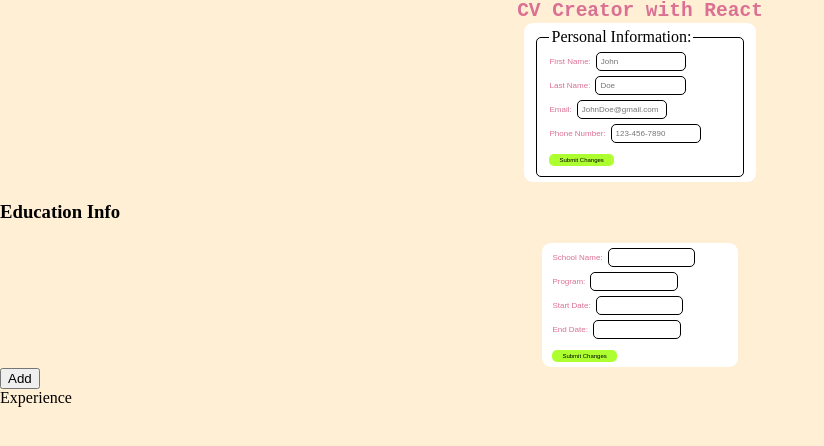
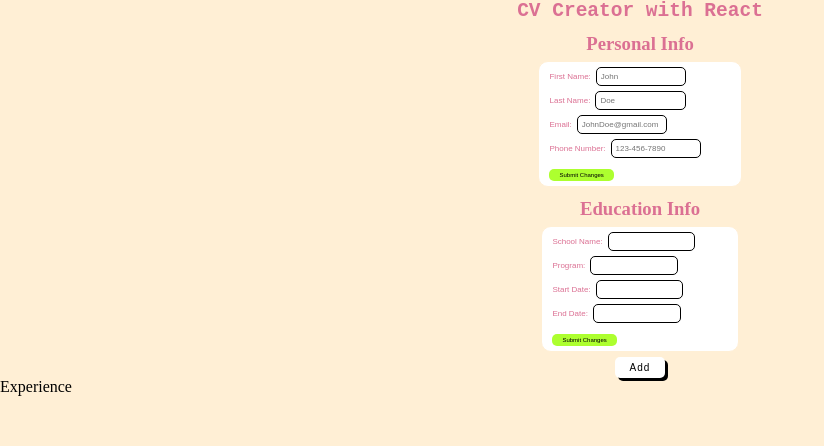
Before and after one commit to Hamad-98/react-CVProject, a React (Create React App) app: page / in a window 1280 px wide. Shown: the top 446 px of the page, without its empty margins (0-824 px from the left). Built offline with nearby package versions, Linux system fonts and the light colour scheme.

Commit message:
style and folder name changes

```diff
--- a/src/App.css
+++ b/src/App.css
@@ -4,3 +4,20 @@ body {
   background-color: papayawhip;
   height: 100vh;
 }
+
+.eduAddBtn {
+  background-color: white;
+  padding: 5px 15px;
+  font-size: 10px;
+  border-radius: 5px;
+  border: none;
+  margin-top: 5px;
+  box-shadow: 3px 3px;
+  letter-spacing: 1px;
+  cursor: pointer;
+}
+
+.eduAddBtn:hover {
+  transform: scale(1.05);
+  background-color: palevioletred;
+}
--- a/src/App.js
+++ b/src/App.js
@@ -1,14 +1,15 @@
 import React, { Component } from "react";
 import uuid from "react-uuid";
 import "./App.css";
-import EducationInfo from "./components/EducationComp/EducationInfo";
-import ExperienceInfo from "./components/ExperienceComp/ExperienceInfo";
+import EducationInfo from "./components/Education/EducationInfo";
+import ExperienceInfo from "./components/Experience/ExperienceInfo";
 import Navbar from "./components/Navbar";
-import PersonalInfo from "./components/PersonalInfoComp/PersonalInfo";
+import PersonalInfo from "./components/PersonalInfo/PersonalInfo";
 
 export default class App extends Component {
   state = {
     educationArray: [{ id: uuid() }],
+    experienceArray: [{ id: uuid() }],
   };
   addNewEducationBlock = () => {
     this.setState({
@@ -18,7 +19,7 @@ export default class App extends Component {
 
   saveChildrenState = (obj, index) => {
     const educationArray = [...this.state.educationArray];
-    educationArray[index] = obj;
+    educationArray[index] = { ...this.state.educationArray[index], obj };
     this.setState({
       educationArray: educationArray,
     });
@@ -36,9 +37,12 @@ export default class App extends Component {
     return (
       <React.Fragment>
         <Navbar />
-        <PersonalInfo />
-        <div>
-          <h3>Education Info</h3>
+        <div className="personalInfoDiv">
+          <h3 className="educationHeader">Personal Info</h3>
+          <PersonalInfo />
+        </div>
+        <div className="educationDiv">
+          <h3 className="educationHeader">Education Info</h3>
           {this.state.educationArray.map((obj) => (
             <EducationInfo
               educationArray={this.state.educationArray}
@@ -49,7 +53,9 @@ export default class App extends Component {
               handleDelete={this.raiseDelete}
             />
           ))}
-          <button onClick={this.addNewEducationBlock}>Add</button>
+          <button className="eduAddBtn" onClick={this.addNewEducationBlock}>
+            Add
+          </button>
         </div>
         <ExperienceInfo />
       </React.Fragment>
--- /dev/null
+++ b/src/components/Education/EducationInfo.css
@@ -0,0 +1,25 @@
+ul {
+  list-style-type: none;
+  margin: 0;
+  padding: 0;
+}
+
+.test {
+  display: grid;
+  grid-template-columns: 1fr 1fr;
+  grid-template-rows: 1fr 1fr;
+}
+
+.educationDiv {
+  display: flex;
+  flex-direction: column;
+  justify-content: center;
+  align-items: center;
+  margin-top: 5px;
+}
+
+.educationHeader {
+  margin: 1px;
+  color: palevioletred;
+  padding: 5px;
+}
--- a/src/components/EducationComp/EducationInfo.jsx
+++ b/src/components/Education/EducationInfo.jsx
@@ -117,7 +117,7 @@ export default class EducationInfo extends Component {
   };
 
   handleSubmitClick = () => {
-    //this.props.saveChildrenState(this.state.schoolInfo, this.props.index);
+    this.props.saveChildrenState(this.state.schoolInfo, this.props.index);
     this.setState({
       editing: false,
     });
--- a/src/components/EducationComp/EducationInfo.css
+++ /dev/null
@@ -1,11 +0,0 @@
-ul {
-  list-style-type: none;
-  margin: 0;
-  padding: 0;
-}
-
-.test {
-  display: grid;
-  grid-template-columns: 1fr 1fr;
-  grid-template-rows: 1fr 1fr;
-}
--- a/src/components/Navbar.jsx
+++ b/src/components/Navbar.jsx
@@ -6,7 +6,7 @@ const Title = styled.h3`
   text-align: center;
   color: palevioletred;
   font-family: monospace;
-  margin: 0;
+  margin: 0 auto;
 `;
 
 export default function Navbar() {
--- a/src/components/PersonalInfoComp/PersonalInfo.css
+++ b/src/components/PersonalInfo/PersonalInfo.css
@@ -59,3 +59,11 @@ fieldset {
   border: 1px solid black;
   border-radius: 5px;
 }
+
+.personalInfoDiv {
+  display: flex;
+  flex-direction: column;
+  justify-content: center;
+  align-items: center;
+  margin-top: 5px;
+}
--- /dev/null
+++ b/src/components/PersonalInfo/PersonalInfo.jsx
@@ -0,0 +1,120 @@
+import React, { Component } from "react";
+import "../PersonalInfo/PersonalInfo.css";
+
+export default class PersonalInfo extends Component {
+  state = {
+    personalInformation: {
+      firstName: "",
+      lastName: "",
+      email: "",
+      phoneNumber: "",
+    },
+    editing: true,
+  };
+
+  checkEditingStatus = () => {
+    if (this.state.editing) {
+      return <React.Fragment>{this.createEditForm()}</React.Fragment>;
+    } else {
+      return <React.Fragment>{this.createDisplayForm()}</React.Fragment>;
+    }
+  };
+
+  createEditForm = () => {
+    return (
+      <div className="form">
+        <label>
+          First Name:
+          <input
+            name="firstName"
+            value={this.state.personalInformation.firstName}
+            onChange={this.handleUserChange}
+            placeholder="John"
+          />
+        </label>
+        <label>
+          Last Name:
+          <input
+            name="lastName"
+            value={this.state.personalInformation.lastName}
+            onChange={this.handleUserChange}
+            placeholder="Doe"
+          />
+        </label>
+        <label>
+          Email:
+          <input
+            name="email"
+            value={this.state.personalInformation.email}
+            onChange={this.handleUserChange}
+            placeholder="JohnDoe@gmail.com"
+          />
+        </label>
+        <label>
+          Phone Number:
+          <input
+            name="phoneNumber"
+            value={this.state.personalInformation.phoneNumber}
+            onChange={this.handleUserChange}
+            placeholder="123-456-7890"
+          />
+        </label>
+        <span>
+          <button className="btn" onClick={this.handleSubmitClick}>
+            Submit Changes
+          </button>
+        </span>
+      </div>
+    );
+  };
+
+  createDisplayForm = () => {
+    return (
+      <div className="form">
+        <label>
+          First Name:
+          <span>{this.state.personalInformation.firstName}</span>
+        </label>
+        <label>
+          Last Name:
+          <span>{this.state.personalInformation.lastName}</span>
+        </label>
+        <label>
+          Email:
+          <span>{this.state.personalInformation.email}</span>
+        </label>
+        <label>
+          Phone Number:
+          <span>{this.state.personalInformation.phoneNumber}</span>
+        </label>
+        <span>
+          <button className="btn" onClick={this.handleEditClick}>
+            Edit
+          </button>
+        </span>
+      </div>
+    );
+  };
+  handleEditClick = () => {
+    this.setState({
+      editing: true,
+    });
+  };
+  handleSubmitClick = () => {
+    this.setState({
+      editing: false,
+    });
+  };
+
+  handleUserChange = (e) => {
+    this.setState({
+      personalInformation: {
+        ...this.state.personalInformation,
+        [e.target.name]: e.target.value,
+      },
+    });
+  };
+  render() {
+    return <div>{this.checkEditingStatus()}</div>;
+  }
+}
--- a/src/components/PersonalInfoComp/PersonalInfo.jsx
+++ /dev/null
@@ -1,126 +0,0 @@
-import React, { Component } from "react";
-import "../PersonalInfoComp/PersonalInfo.css";
-
-export default class PersonalInfo extends Component {
-  state = {
-    personalInformation: {
-      firstName: "",
-      lastName: "",
-      email: "",
-      phoneNumber: "",
-    },
-    editing: true,
-  };
-
-  checkEditingStatus = () => {
-    if (this.state.editing) {
-      return <React.Fragment>{this.createEditForm()}</React.Fragment>;
-    } else {
-      return <React.Fragment>{this.createDisplayForm()}</React.Fragment>;
-    }
-  };
-
-  createEditForm = () => {
-    return (
-      <div className="form">
-        <fieldset>
-          <legend>Personal Information:</legend>
-          <label>
-            First Name:
-            <input
-              name="firstName"
-              value={this.state.personalInformation.firstName}
-              onChange={this.handleUserChange}
-              placeholder="John"
-            />
-          </label>
-          <label>
-            Last Name:
-            <input
-              name="lastName"
-              value={this.state.personalInformation.lastName}
-              onChange={this.handleUserChange}
-              placeholder="Doe"
-            />
-          </label>
-          <label>
-            Email:
-            <input
-              name="email"
-              value={this.state.personalInformation.email}
-              onChange={this.handleUserChange}
-              placeholder="JohnDoe@gmail.com"
-            />
-          </label>
-          <label>
-            Phone Number:
-            <input
-              name="phoneNumber"
-              value={this.state.personalInformation.phoneNumber}
-              onChange={this.handleUserChange}
-              placeholder="123-456-7890"
-            />
-          </label>
-          <span>
-            <button className="btn" onClick={this.handleSubmitClick}>
-              Submit Changes
-            </button>
-          </span>
-        </fieldset>
-      </div>
-    );
-  };
-
-  createDisplayForm = () => {
-    return (
-      <div className="form">
-        <fieldset>
-          <legend>Personal Information:</legend>
-          <label>
-            First Name:
-            <span>{this.state.personalInformation.firstName}</span>
-          </label>
-          <label>
-            Last Name:
-            <span>{this.state.personalInformation.lastName}</span>
-          </label>
-          <label>
-            Email:
-            <span>{this.state.personalInformation.email}</span>
-          </label>
-          <label>
-            Phone Number:
-            <span>{this.state.personalInformation.phoneNumber}</span>
-          </label>
-          <span>
-            <button className="btn" onClick={this.handleEditClick}>
-              Edit
-            </button>
-          </span>
-        </fieldset>
-      </div>
-    );
-  };
-  handleEditClick = () => {
-    this.setState({
-      editing: true,
-    });
-  };
-  handleSubmitClick = () => {
-    this.setState({
-      editing: false,
-    });
-  };
-
-  handleUserChange = (e) => {
-    this.setState({
-      personalInformation: {
-        ...this.state.personalInformation,
-        [e.target.name]: e.target.value,
-      },
-    });
-  };
-  render() {
-    return <div>{this.checkEditingStatus()}</div>;
-  }
-}
```
Also changed, not shown: src/components/Experience/ExperienceInfo.css (added), src/components/Experience/ExperienceInfo.jsx (renamed from src/components/ExperienceComp/ExperienceInfo.jsx).
